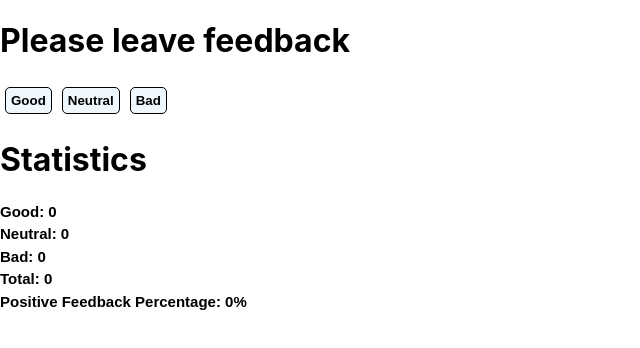
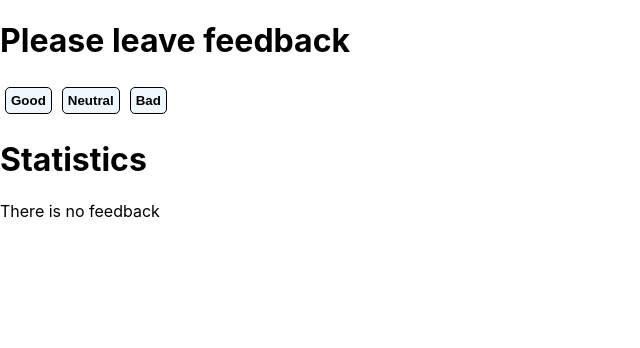
Before and after one commit to tomcek2/goit-react-hw-02-feedback, a React (Create React App) app: page / in a window 1280 px wide. Shown: the top 348 px of the page, without its empty margins (0-640 px from the left). Built offline with nearby package versions, Linux system fonts and the light colour scheme.

Commit message:
Finished task
Added Notification feature which shows message about no feedback before first opiion.

Created Redme file.

Clean up in package.json

```diff
--- a/src/components/Feedback/Feedback.js
+++ b/src/components/Feedback/Feedback.js
@@ -2,6 +2,7 @@ import React, { Component } from 'react';
 import { Section } from 'components/Section/Section';
 import { FeedbackOptions } from 'components/FeedbackOptions/FeedbackOptions';
 import { Statistics } from 'components/Statistics/Statistics';
+import { Notification } from 'components/Notification/Notification';
 
 export class Feedback extends Component {
   state = {
@@ -41,6 +42,7 @@ export class Feedback extends Component {
           />
         </Section>
         <Section title="Statistics">
+          {totalFeedback > 0 ? (
             <Statistics
               good={good}
               neutral={neutral}
@@ -48,6 +50,9 @@ export class Feedback extends Component {
               total={totalFeedback}
               positivePercentage={positiveFeedbackPercentage}
             />
+          ) : (
+            <Notification message="There is no feedback" />
+          )}
         </Section>
       </>
     );
--- /dev/null
+++ b/src/components/Notification/Notification.js
@@ -0,0 +1,3 @@
+import React from 'react';
+
+export const Notification = ({ message }) => <p>{message}</p>;
--- a/src/components/Section/Section.js
+++ b/src/components/Section/Section.js
@@ -1,8 +1,8 @@
 import React from 'react';
 
 export const Section = ({ title, children }) => (
-  <>
+  <div>
     <h1>{title}</h1>
     {children}
-  </>
+  </div>
 );
--- a/src/components/Statistics/Statistics.js
+++ b/src/components/Statistics/Statistics.js
@@ -7,7 +7,9 @@ export const Statistics = ({
   bad,
   total,
   positivePercentage,
-}) => (
+}) => {
+  return (
+    <>
       <ul className={css.statisticsList}>
         <li>Good: {good}</li>
         <li>Neutral: {neutral}</li>
@@ -15,4 +17,6 @@ export const Statistics = ({
         <li>Total: {total}</li>
         <li>Positive Feedback Percentage: {positivePercentage.toFixed(0)}%</li>
       </ul>
+    </>
   );
+};
```
Also changed, not shown: package.json (+6 -5 lines), src/Readme.md (added), 1 other file (tests, documents, lock files or other folders). Lines whose indentation alone changed are shown as unchanged.
